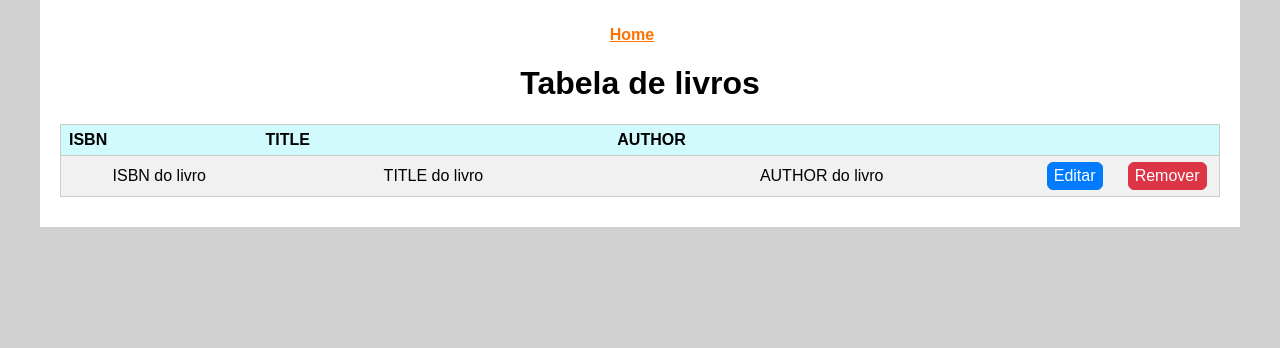
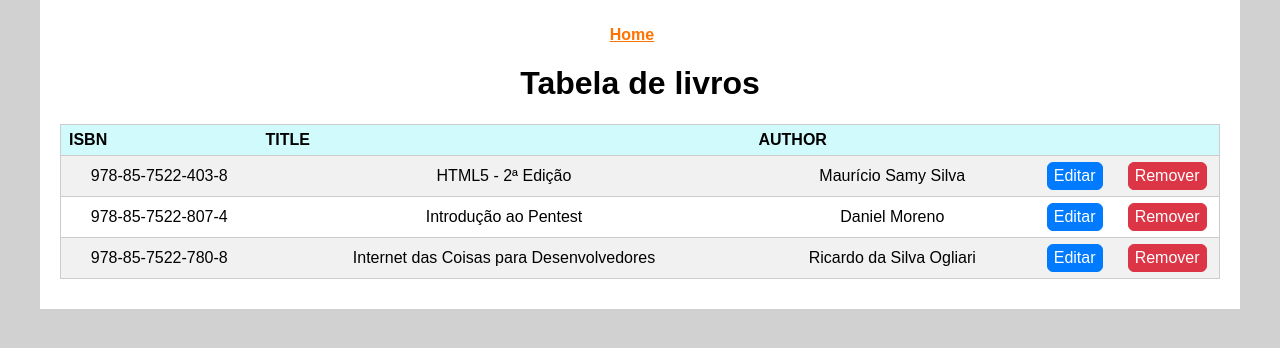
Before and after one commit to cristianoidelfonso/crud-livros-react, a React (Create React App) app: page / in a window 1280 px wide. Shown: the top 348 px of the page. Built offline with nearby package versions, Linux system fonts and the light colour scheme.

Commit message:
Passo 02 - Listagem de livros

```diff
--- a/src/App.js
+++ b/src/App.js
@@ -4,11 +4,35 @@ import TableBooks from "./components/TableBooks";
 import './App.css';
 
 class App extends Component {
+
+  state = {
+    livros: [
+      {
+        id: 1,
+        isbn: "978-85-7522-403-8",
+        titulo: "HTML5 - 2ª Edição",
+        autor: "Maurício Samy Silva",
+      },
+      {
+        id: 2,
+        isbn: "978-85-7522-807-4",
+        titulo: "Introdução ao Pentest",
+        autor: "Daniel Moreno",
+      },
+      {
+        id: 3,
+        isbn: "978-85-7522-780-8",
+        titulo: "Internet das Coisas para Desenvolvedores",
+        autor: "Ricardo da Silva Ogliari",
+      },
+    ],
+  };
+
   render() {
     return (
       <div className="App">
         <Menu />
-        <TableBooks />
+        <TableBooks livros={this.state.livros} />
       </div>
     );
   }
--- a/src/components/TableBooks.js
+++ b/src/components/TableBooks.js
@@ -1,7 +1,9 @@
-function TableBooks() {
+function TableBooks({ livros }) {
   return(
     <div className="livros">
       <h1>Tabela de livros</h1>
+      {livros.length === 0 && <h2>Nenhum livro cadastrado!</h2>}
+      {livros.length > 0 && (
         <table className="tabela">
           <thead>
             <tr>
@@ -13,10 +15,11 @@ function TableBooks() {
             </tr>
           </thead>
           <tbody>
-          <tr>
-            <td>ISBN do livro</td>
-            <td>TITLE do livro</td>
-            <td>AUTHOR do livro</td>
+            {livros.map(livro => (
+              <tr key={livro.isbn}>
+                <td>{livro.isbn}</td>
+                <td>{livro.titulo}</td>
+                <td>{livro.autor}</td>
                 <td>
                   <button className="botao editar">Editar</button>
                 </td>
@@ -24,8 +27,10 @@ function TableBooks() {
                   <button className="botao remover">Remover</button>
                 </td>
               </tr>
+            ))}
           </tbody>
         </table>
+      )}
     </div>
   );
 }
```
Lines whose indentation alone changed are shown as unchanged.
